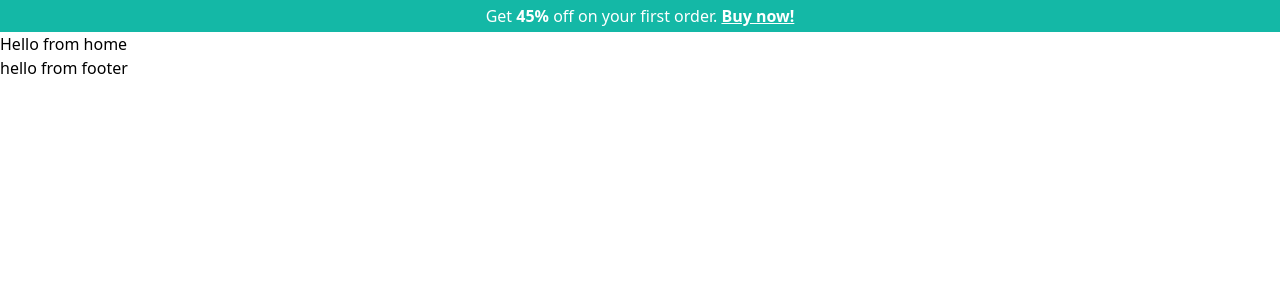
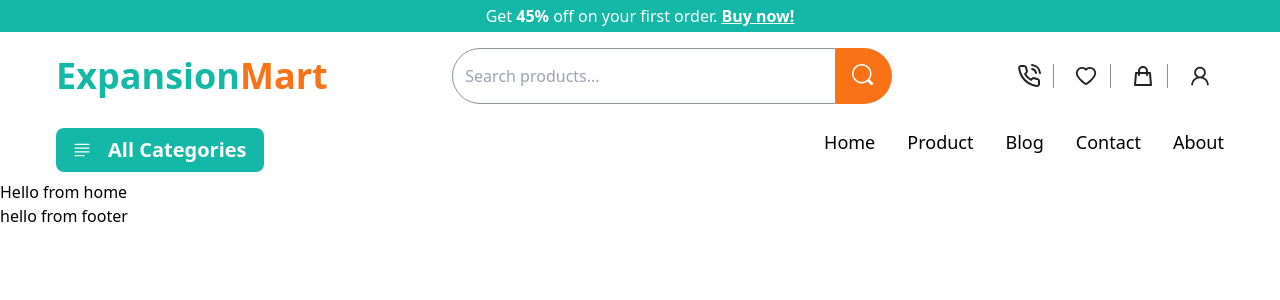
Before and after one commit to shakerscode/expansion-mart-e-commerce, a React (Create React App) app: page / in a window 1280 px wide. Shown: the top 300 px of the page. Built offline with nearby package versions, Linux system fonts and the light colour scheme.

Commit message:
header design almost done. just adding sub category. Then I will make it responsive.

```diff
--- a/src/Components/Header/Header.js
+++ b/src/Components/Header/Header.js
@@ -1,12 +1,49 @@
 import React from 'react';
+ import {FiPhoneCall} from 'react-icons/fi'
+import {AiOutlineHeart, AiOutlineUser} from 'react-icons/ai'
+import {HiOutlineShoppingBag} from 'react-icons/hi'
+import {BsJustifyLeft, BsSearch} from 'react-icons/bs'
+import {BiChevronDown} from 'react-icons/bi'
 
 const Header = () => {
+    const menus = [
+        {m: 'Home'},
+        {m: 'Product'},
+        {m: 'Blog'},
+        {m: 'Contact'},
+        {m: 'About'},
+    ]
     return (
         <header>
             <div className='bg-primary py-1 text-center'>
-                <p className='text-white'>Get <b>45%</b> off on your first order. <a href="#" className='underline'><b>Buy now!</b></a></p>
+                <p className='text-white'>Get <b>45%</b> off on your first order. <a href="/" className='underline font-semibold'>Buy now!</a></p>
             </div>
-            <div>
+            <div className='flex justify-between items-center px-14 py-4'>
+                <h1 className='text-4xl font-bold text-primary'>Expansion<span className='text-secondary'>Mart</span></h1>
+                <div className='flex'>
+                    <input
+                    type="search"
+                    placeholder='Search products...'
+                    className='focus:outline-none border border-gray w-96 px-3 rounded-l-full'/>
+                    <button><BsSearch className='bg-secondary text-white w-14 h-14 p-4 rounded-r-full text-xl'/></button>
+                </div>
+                <div className='flex items-center gap-5 text-2xl text-center'>
+                    <button className='border-r border-gray pr-3 border-h-5 text-black hover:text-secondary transition-all ease-in-out duration-200'><FiPhoneCall/></button>
+                    <button className='border-r border-gray pr-3 text-black hover:text-secondary transition-all ease-in-out duration-200'><AiOutlineHeart/></button>
+                    <button className='border-r border-gray pr-3 text-black hover:text-secondary transition-all ease-in-out duration-200'><HiOutlineShoppingBag/></button>
+                    <button className=' pr-3 text-black hover:text-secondary transition-all ease-in-out duration-200'><AiOutlineUser/> </button>
+                </div>
+
+            </div>
+            <div className='grid grid-cols-2 gap-5 px-14 py-2'>
+                <button className='flex items-center gap-4 text-xl font-semibold bg-primary w-52 rounded-lg text-white px-4 py-2 hover:bg-secondary transition-all ease-in-out duration-300'><BsJustifyLeft/> All Categories</button>
+                <nav>
+                    <ul className='flex justify-end items-center gap-8'>
+                        {
+                            menus.map(menu => <li className='flex items-center gap-1 text-lg cursor-pointer'>{menu?.m}</li>)
+                        }
+                    </ul>
+                </nav>
 
             </div>
         </header>
--- a/tailwind.config.js
+++ b/tailwind.config.js
@@ -1,7 +1,7 @@
 /** @type {import('tailwindcss').Config} */
 module.exports = {
   content: [
-    "./src/**/*.{js,jsx,ts,tsx, html}",
+    "./src/**/*.{js,jsx,ts,tsx}",
   ],
   theme: {
     colors: {
```
